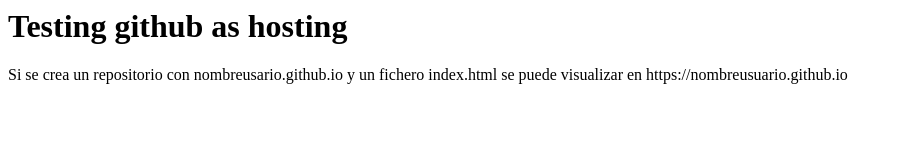
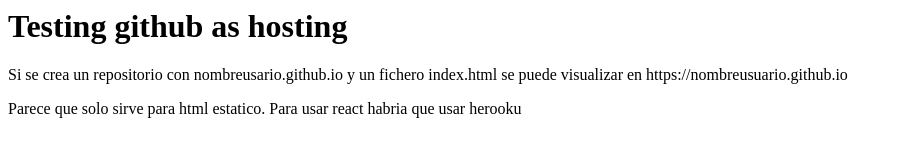
Before and after one commit to oropendola/oropendola.github.io, a plain HTML site: page index.html in a window 1280 px wide. Shown: the whole page, without its empty margins (0-903 px from the left). Drawn offline with Linux system fonts and the light colour scheme.

Commit message:
Update index.html

```diff
--- a/index.html
+++ b/index.html
@@ -1,2 +1,3 @@
 <h1>Testing github as hosting</h1>
 <p>Si se crea un repositorio con nombreusario.github.io y un fichero index.html se puede visualizar en https://nombreusuario.github.io<p>
+<p>Parece que solo sirve para html estatico. Para usar react habria que usar herooku</p>
```
